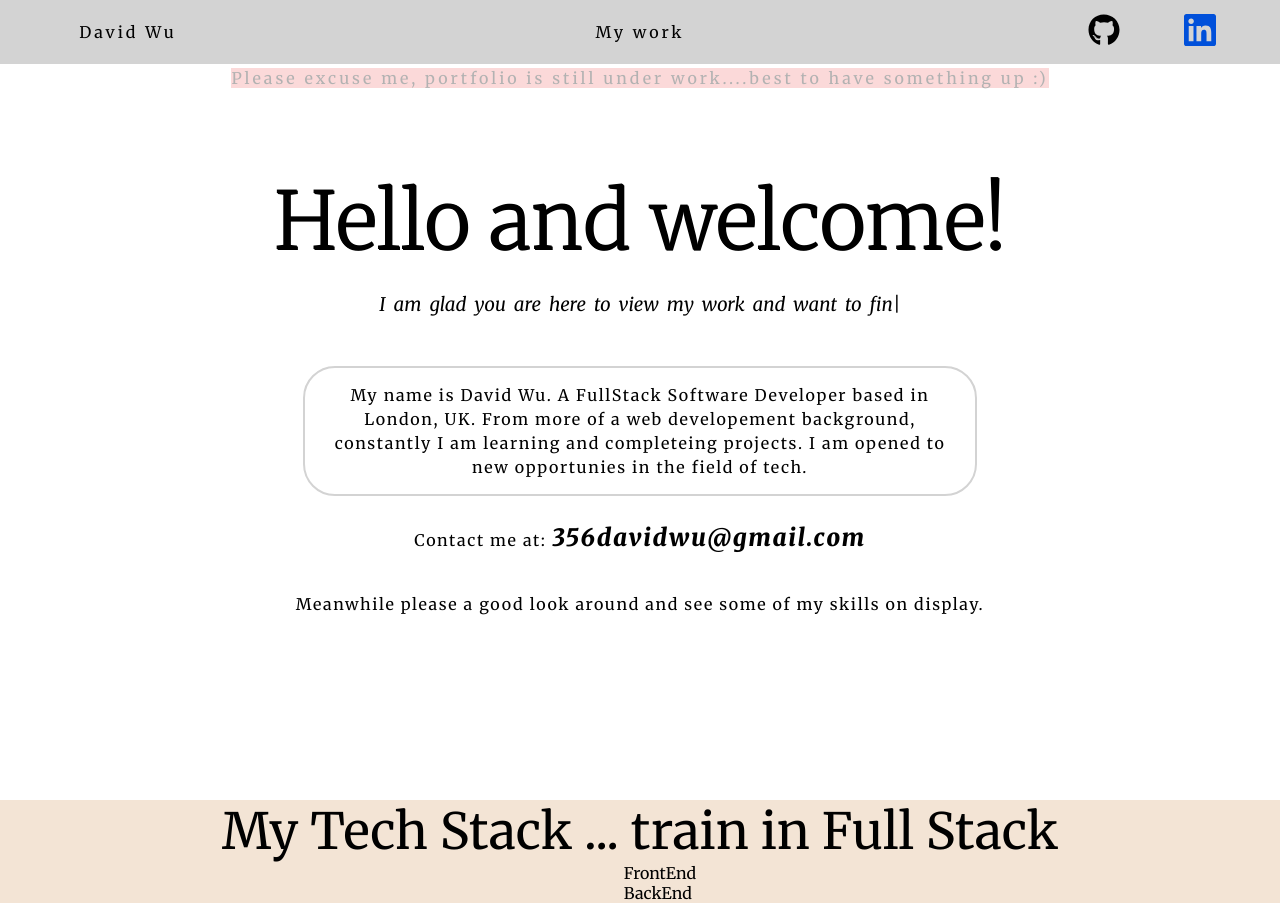
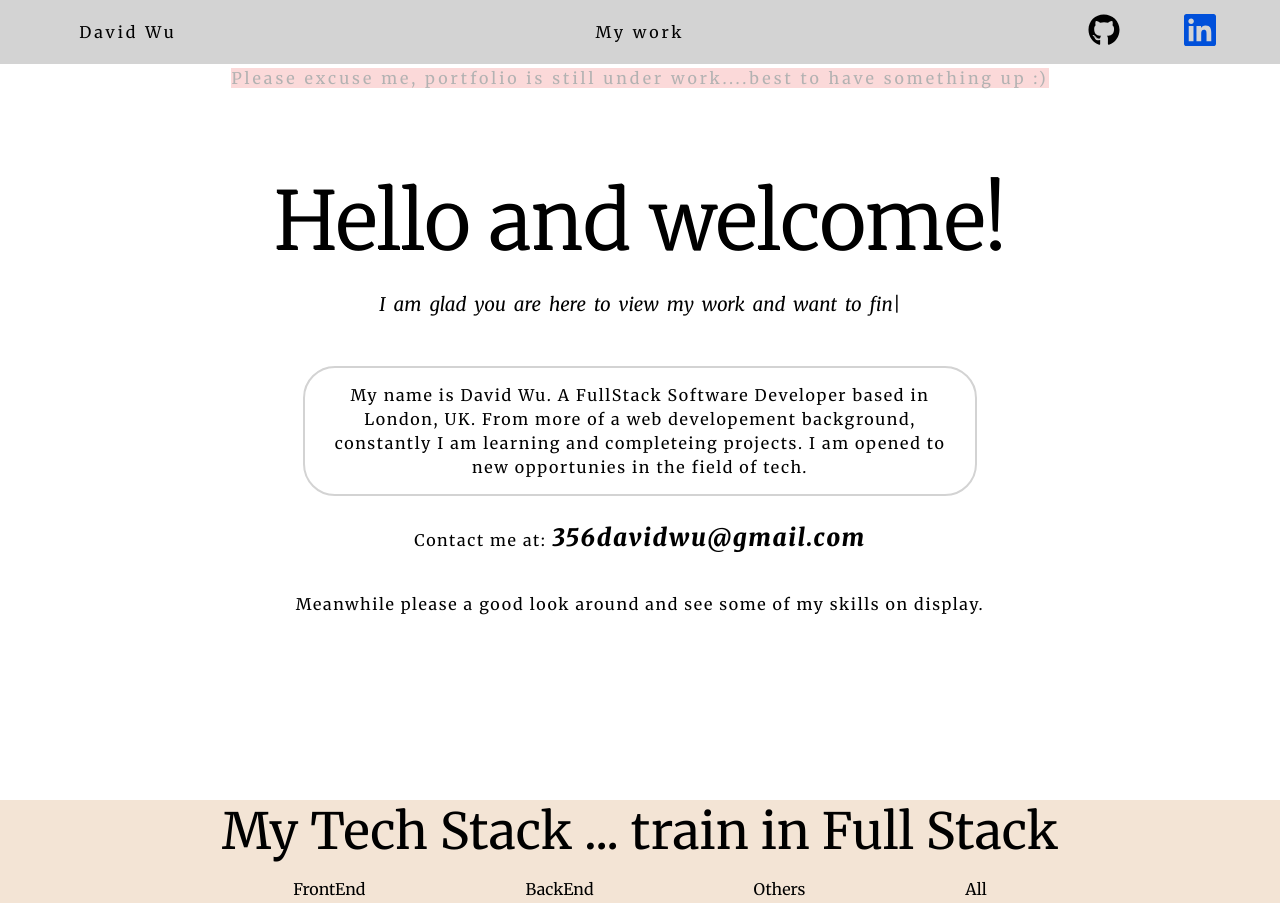
Before and after one commit to david204code/MyPortfolio, a React (Create React App) app: page / in a window 1280 px wide. Shown: the top 903 px of the page. Built offline with nearby package versions, Linux system fonts and the light colour scheme.

Commit message:
Verticalize the TechStack menu bar, add flex, margin and cursor pointer

```diff
--- a/src/components/techStack/TechStack.scss
+++ b/src/components/techStack/TechStack.scss
@@ -13,5 +13,8 @@
 
   ul {
     list-style: none;
+    display: flex;
+    margin: 1rem;
+    padding: 0;
   }
 }
--- a/src/components/techStackList/TechStackList.scss
+++ b/src/components/techStackList/TechStackList.scss
@@ -1,5 +1,5 @@
 .techStackList {
-  h1 {
-    color: red;
-  }
+  margin: 0 5rem;
+  cursor: pointer;
+  border-radius: 2rem;
 }
```
